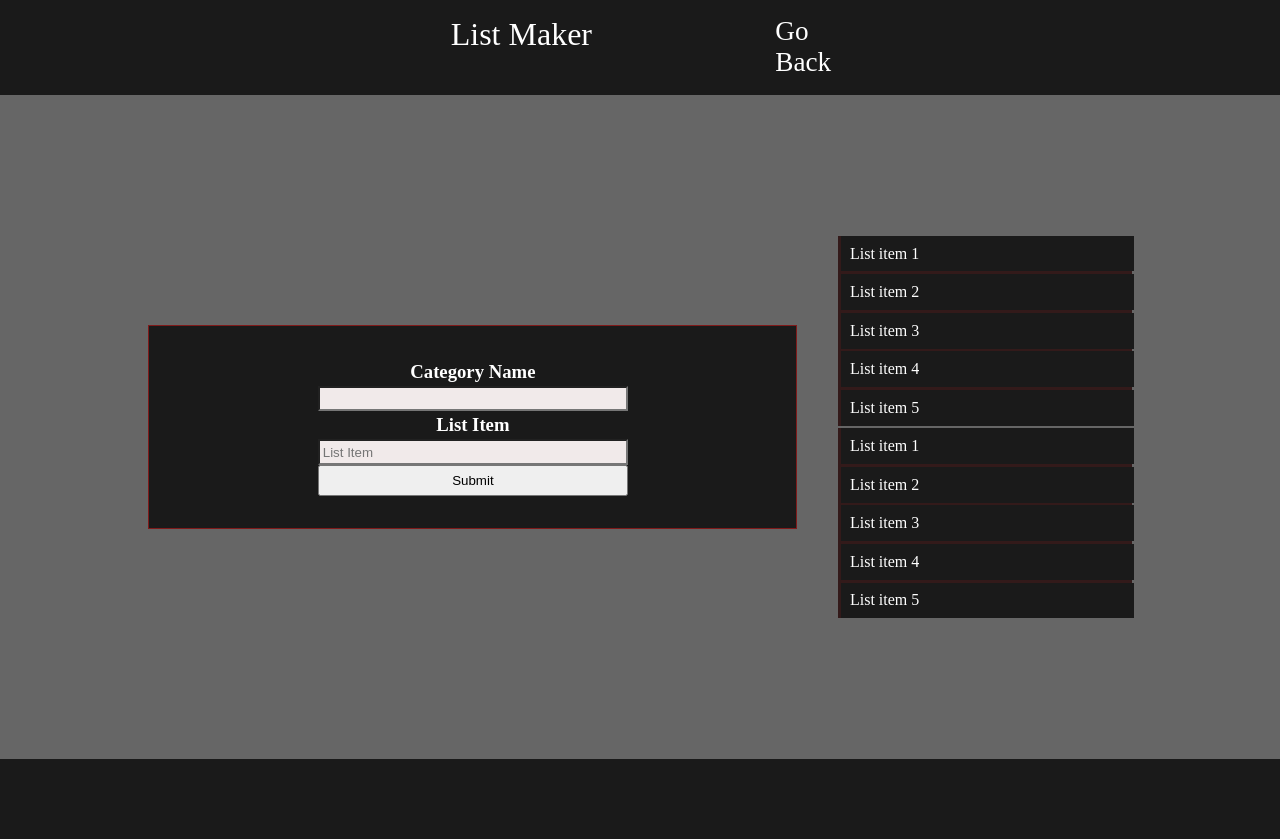
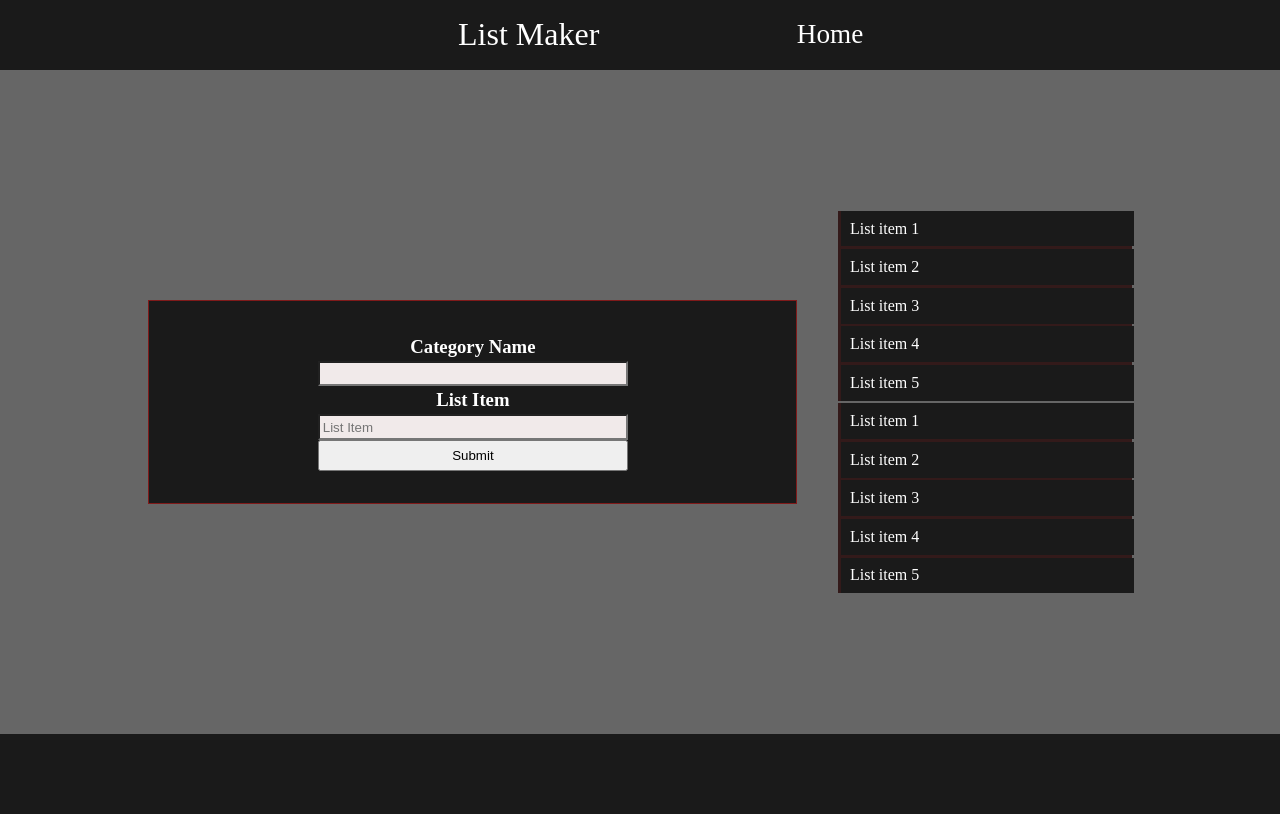
Before and after one commit to mechive/todolist, a website: page index.html in a window 1280 px wide. After the commit the page ends 814 px from the top, so only its background shows below. Drawn offline with Linux system fonts and the light colour scheme.

Commit message:
link fix

```diff
--- a/index.html
+++ b/index.html
@@ -14,7 +14,7 @@
                 <li><a href="">List Maker</a></li>
             </div>
             <div class="right">
-                <li><a href="javascript:history.back()">Go Back</a></li>
+                <li><a href="javascript:history.back()">Home</a></li>
             </div>
         </ul>
     </div>
```
